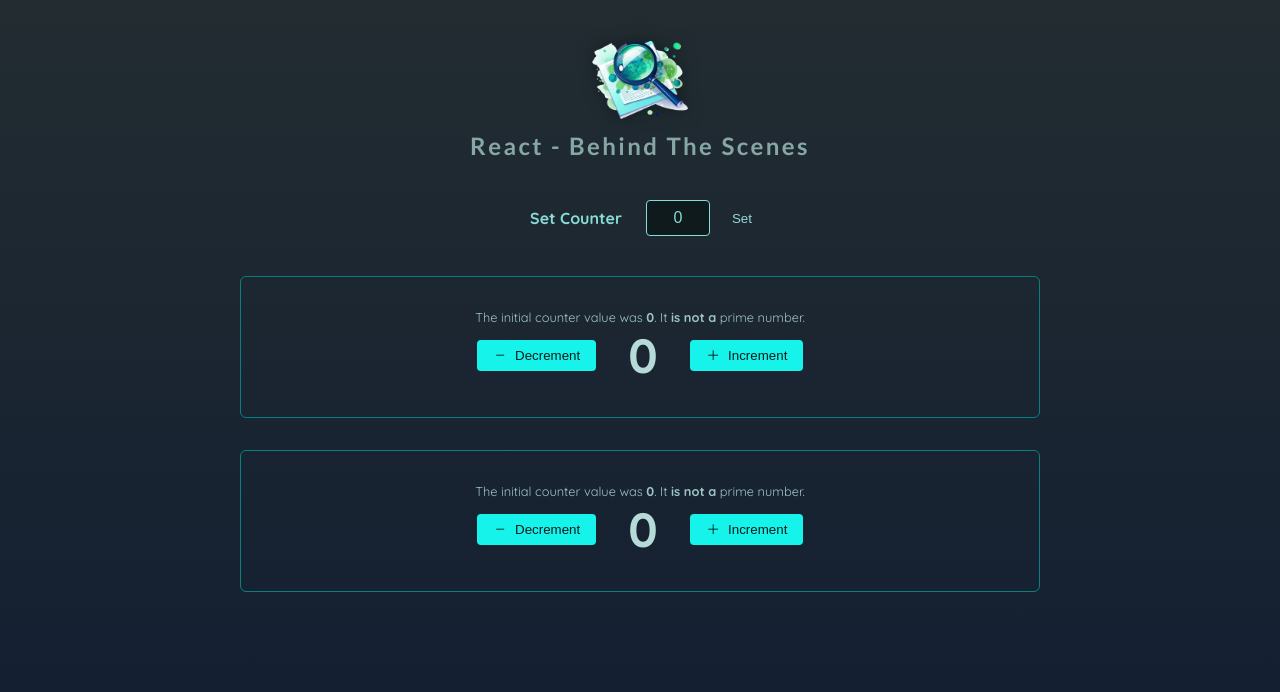
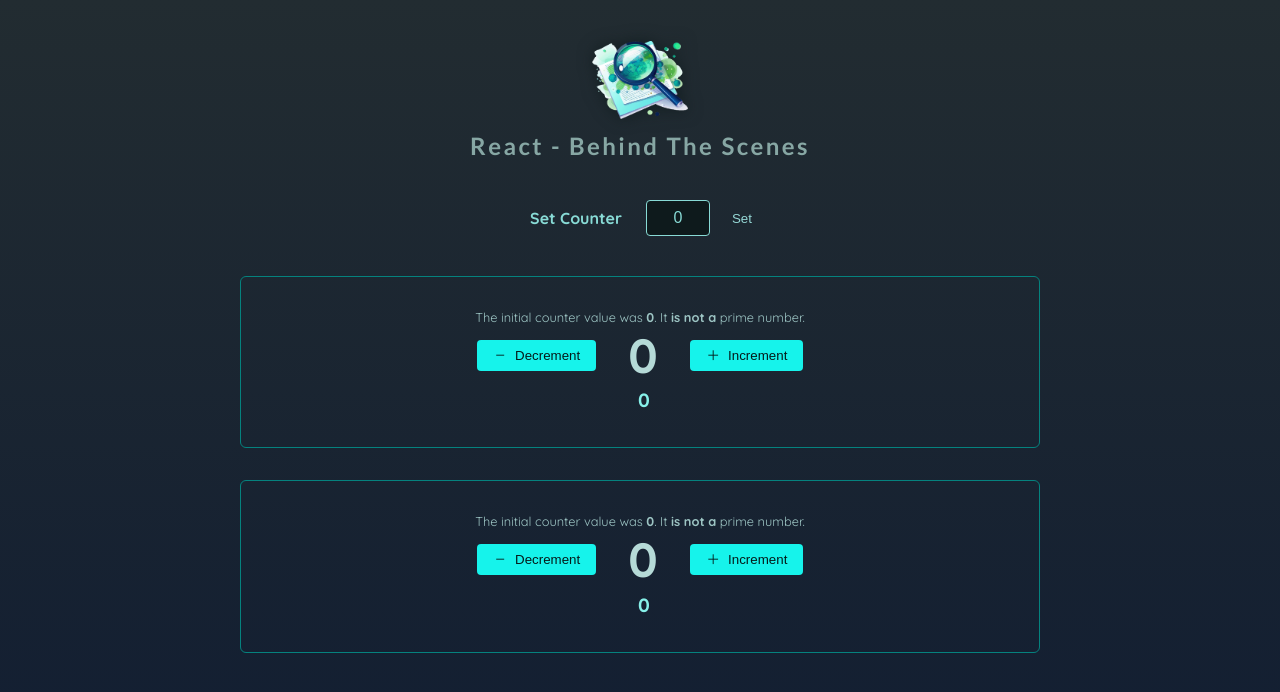
Before and after one commit to ShunTr-dev/optimiced-counter, a React (Vite) app: page / in a window 1280 px wide. Shown: the top 692 px of the page. Built offline with nearby package versions, Linux system fonts and the light colour scheme; the HTML template or start-up script is replaced by a standard one.

Commit message:
use key to keep state between rendering

```diff
--- a/src/components/Counter/Counter.jsx
+++ b/src/components/Counter/Counter.jsx
@@ -5,6 +5,7 @@
 import PlusIcon from '../UI/Icons/PlusIcon.jsx'
 import CounterOutput from './CounterOutput.jsx'
 import { log } from '../../log.js'
+import CounterHistory from './CounterHistory.jsx'
 
 function isPrime(number) {
     log('Calculating if is prime number', 2, 'other')
@@ -30,18 +31,18 @@
     const initialCountIsPrime = useMemo(() => isPrime(initialCount), [initialCount])
 
     // const [counter, setCounter] = useState(initialCount);
-    const [counterChanges, setCounterChanges] = useState([initialCount])
+    const [counterChanges, setCounterChanges] = useState([{value: initialCount, id: Math.random() * 1000}])
 
-    const currentCounter = counterChanges.reduce((prevCounter, counterChange) => prevCounter + counterChange, 0)
+    const currentCounter = counterChanges.reduce((prevCounter, counterChange) => prevCounter + counterChange.value, 0)
 
     const handleDecrement = useCallback(function handleDecrement() {
         // setCounter((prevCounter) => prevCounter - 1);
-        setCounterChanges((prevCounterChanges) => [-1, ...prevCounterChanges])
+        setCounterChanges((prevCounterChanges) => [{ value: -1, id: Math.random() * 1000 }, ...prevCounterChanges])
     }, [])
 
     const handleIncrement = useCallback(function handleIncrement() {
         // setCounter((prevCounter) => prevCounter + 1);
-        setCounterChanges((prevCounterChanges) => [1, ...prevCounterChanges])
+        setCounterChanges((prevCounterChanges) => [{ value: 1, id: Math.random() * 1000 }, ...prevCounterChanges])
     }, [])
 
     return (
@@ -59,6 +60,7 @@
                     Increment
                 </IconButton>
             </p>
+            <CounterHistory history={counterChanges} />
         </section>
     )
 })
--- a/src/components/Counter/CounterHistory.jsx
+++ b/src/components/Counter/CounterHistory.jsx
@@ -23,8 +23,8 @@
 
     return (
         <ol>
-            {history.map((count, index) => (
-                <HistoryItem key={index} count={count} />
+            {history.map((count) => (
+                <HistoryItem key={count.id} count={count.value} />
             ))}
         </ol>
     )
```
